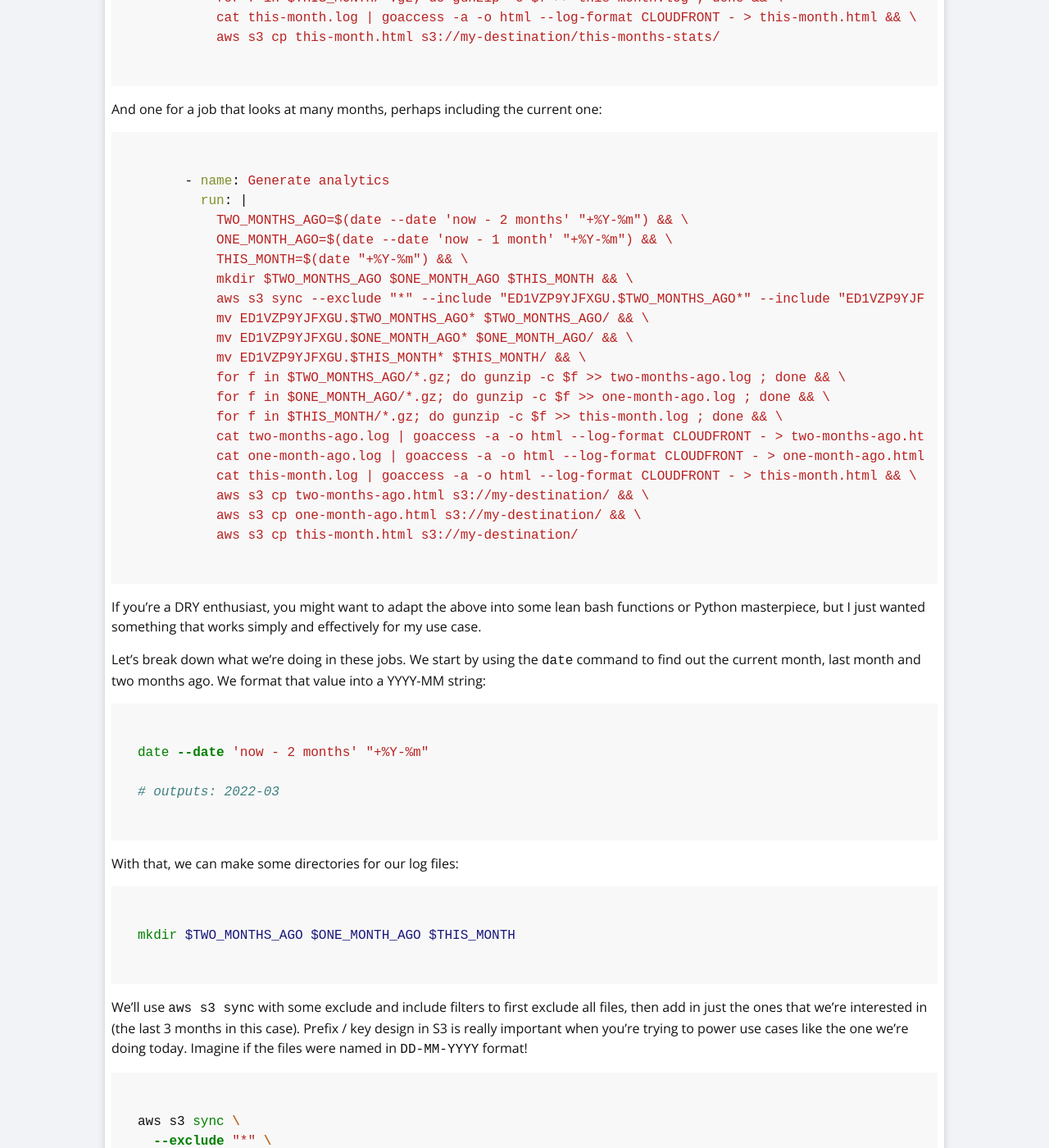
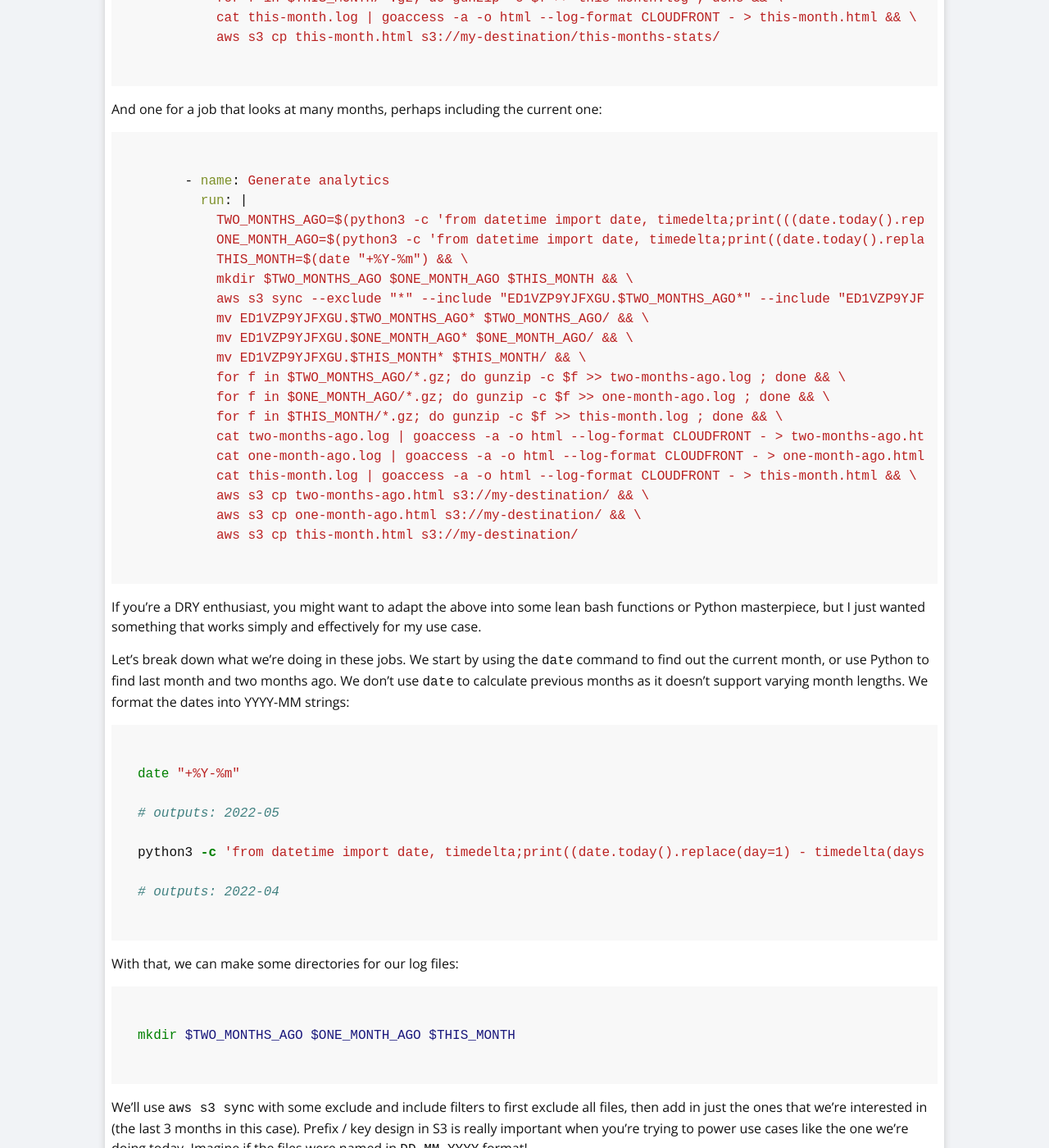
Before and after one commit to jSherz/jsj-blog, a Jekyll site: the page built from _posts/2022-05-25-serverless-analytics-for-cloudfront.md, in a window 1280 px wide and 1400 px high, scrolled down 4307 px. Shown: the whole window at 82% size. Built offline with Jekyll 4.4.1, drawn with Linux system fonts in a browser that asks for light colours.

Commit message:
Fix date bug.

````diff
--- a/_posts/2022-05-25-serverless-analytics-for-cloudfront.md
+++ b/_posts/2022-05-25-serverless-analytics-for-cloudfront.md
@@ -214,8 +214,8 @@ And one for a job that looks at many months, perhaps including the current one:
 ```yaml
       - name: Generate analytics
         run: |
-          TWO_MONTHS_AGO=$(date --date 'now - 2 months' "+%Y-%m") && \
-          ONE_MONTH_AGO=$(date --date 'now - 1 month' "+%Y-%m") && \
+          TWO_MONTHS_AGO=$(python3 -c 'from datetime import date, timedelta;print(((date.today().replace(day=1) - timedelta(days=1)).replace(day=1) - timedelta(days=1)).strftime("%Y-%m"))') && \
+          ONE_MONTH_AGO=$(python3 -c 'from datetime import date, timedelta;print((date.today().replace(day=1) - timedelta(days=1)).strftime("%Y-%m"))') && \
           THIS_MONTH=$(date "+%Y-%m") && \
           mkdir $TWO_MONTHS_AGO $ONE_MONTH_AGO $THIS_MONTH && \
           aws s3 sync --exclude "*" --include "ED1VZP9YJFXGU.$TWO_MONTHS_AGO*" --include "ED1VZP9YJFXGU.$ONE_MONTH_AGO*" --include "ED1VZP9YJFXGU.$THIS_MONTH*" --no-progress s3://jsj-prod-jsherz-com-website-logs . && \
@@ -238,13 +238,18 @@ bash functions or Python masterpiece, but I just wanted something that works
 simply and effectively for my use case.
 
 Let's break down what we're doing in these jobs. We start by using the `date`
-command to find out the current month, last month and two months ago. We format
-that value into a YYYY-MM string:
+command to find out the current month, or use Python to find last month and two
+months ago. We don't use `date` to calculate previous months as it doesn't
+support varying month lengths. We format the dates into YYYY-MM strings:
 
 ```bash
-date --date 'now - 2 months' "+%Y-%m"
+date "+%Y-%m"
 
-# outputs: 2022-03
+# outputs: 2022-05
+
+python3 -c 'from datetime import date, timedelta;print((date.today().replace(day=1) - timedelta(days=1)).strftime("%Y-%m"))'
+
+# outputs: 2022-04
 ```
 
 With that, we can make some directories for our log files:
````
